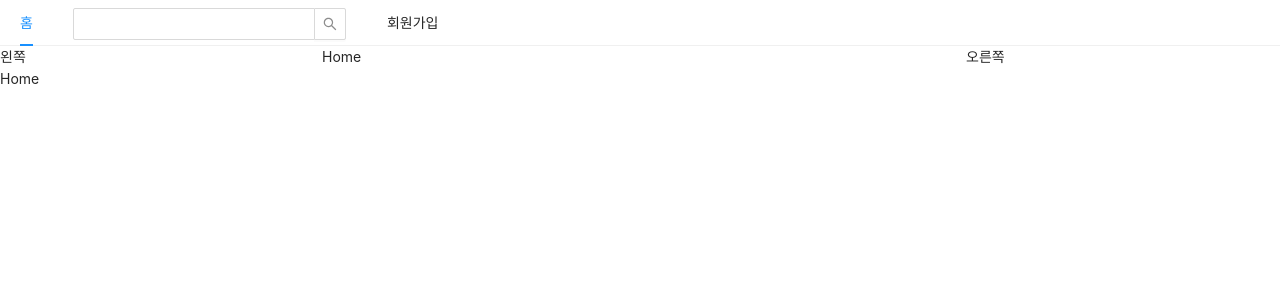
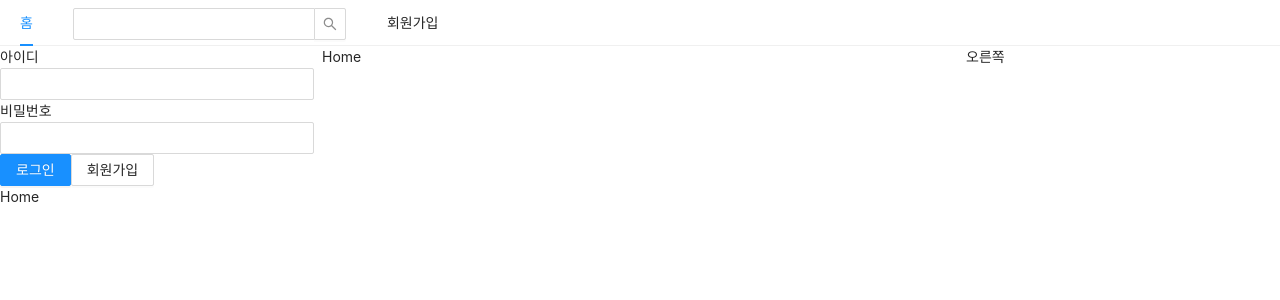
Before and after one commit to ddasdggg/todays-workout-front, a Next.js app: page / in a window 1280 px wide. Shown: the top 300 px of the page. Built offline with nearby package versions, Linux system fonts and the light colour scheme.

Commit message:
Add LoginForm

```diff
--- a/components/AppLayout.js
+++ b/components/AppLayout.js
@@ -1,9 +1,13 @@
-import React from 'react';
+import React, { useState } from 'react';
 import propTypes from 'prop-types';
 import Link from 'next/link';
 import { Menu, Input, Row, Col } from 'antd';
 
+import UserProfile from '../components/UserProfile';
+import LoginForm from '../components/LoginForm';
+
 const AppLayout = ({ children }) => {
+  const [isLoggedIn, setLoggedIn] = useState(false);
   return (
     <div>
       <Menu mode="horizontal">
@@ -23,7 +27,7 @@
       </Menu>
       <Row gutter={8}>
         <Col xs={24} md={6}>
-          왼쪽
+          {isLoggedIn ? <UserProfile /> : <LoginForm />}
         </Col>
         <Col xs={24} md={12}>
           {children}
--- /dev/null
+++ b/components/LoginForm.js
@@ -0,0 +1,48 @@
+import React, { useState, useCallback } from 'react';
+import Link from 'next/link';
+import { Form, Input, Button } from 'antd';
+const LoginForm = () => {
+  const [id, setId] = useState('');
+  const [password, setPassword] = useState('');
+  const [passwordCheck, setPasswordCheck] = useState('');
+
+  const onChangeId = useCallback((e) => {
+    setId(e.target.value);
+  }, []);
+  const onChangePassword = useCallback((e) => {
+    setPassword(e.target.value);
+  }, []);
+
+  return (
+    <Form>
+      <div>
+        <label htmlFor="user-id">아이디</label>
+        <br />
+        <Input name="user-id" value={id} onChange={onChangeId} required></Input>
+      </div>
+      <div>
+        <label htmlFor="user-password">비밀번호</label>
+        <br />
+        <Input
+          name="user-password"
+          type="password"
+          value={password}
+          onChange={onChangePassword}
+          required
+        ></Input>
+      </div>
+      <div>
+        <Button type="primary" htmlType="submit" loading={false}>
+          로그인
+        </Button>
+        <Link href="/signup">
+          <a>
+            <Button>회원가입</Button>
+          </a>
+        </Link>
+      </div>
+    </Form>
+  );
+};
+
+export default LoginForm;
```
Also changed, not shown: components/UserProfile.js (added).
